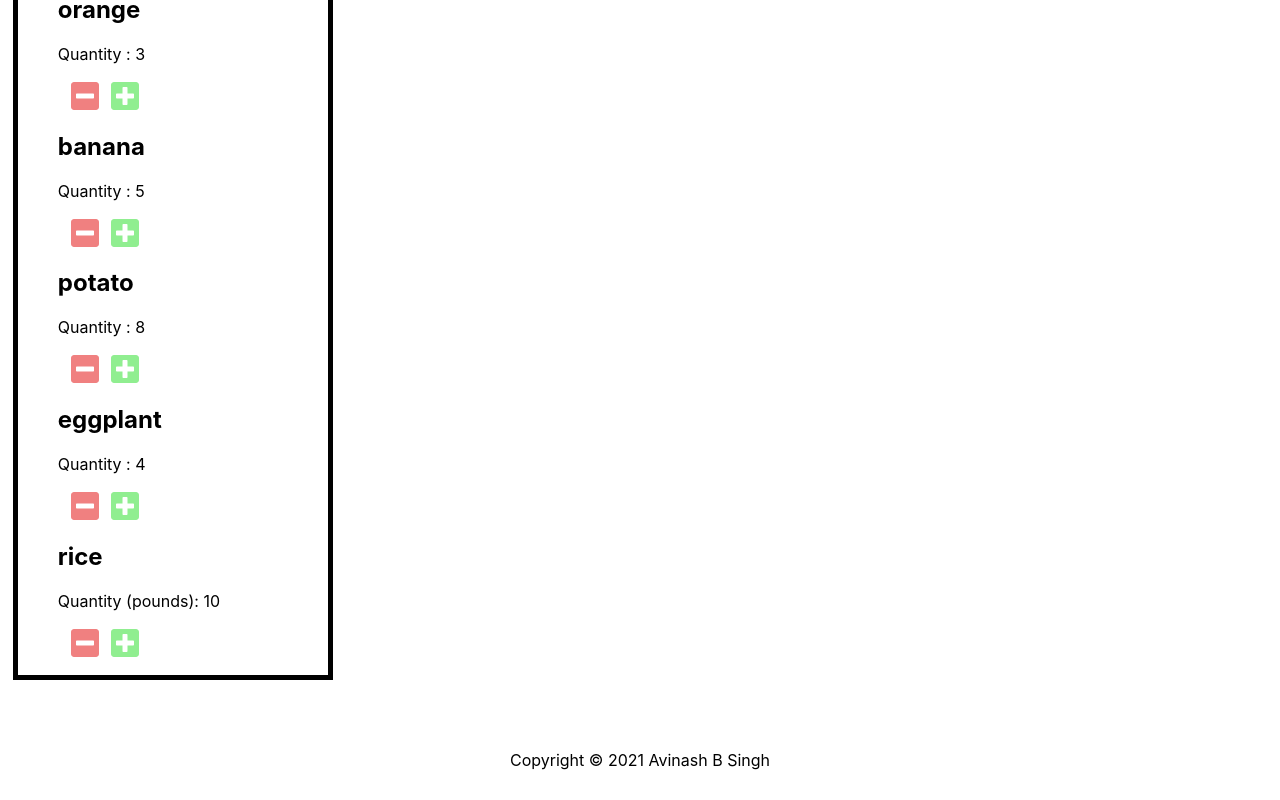
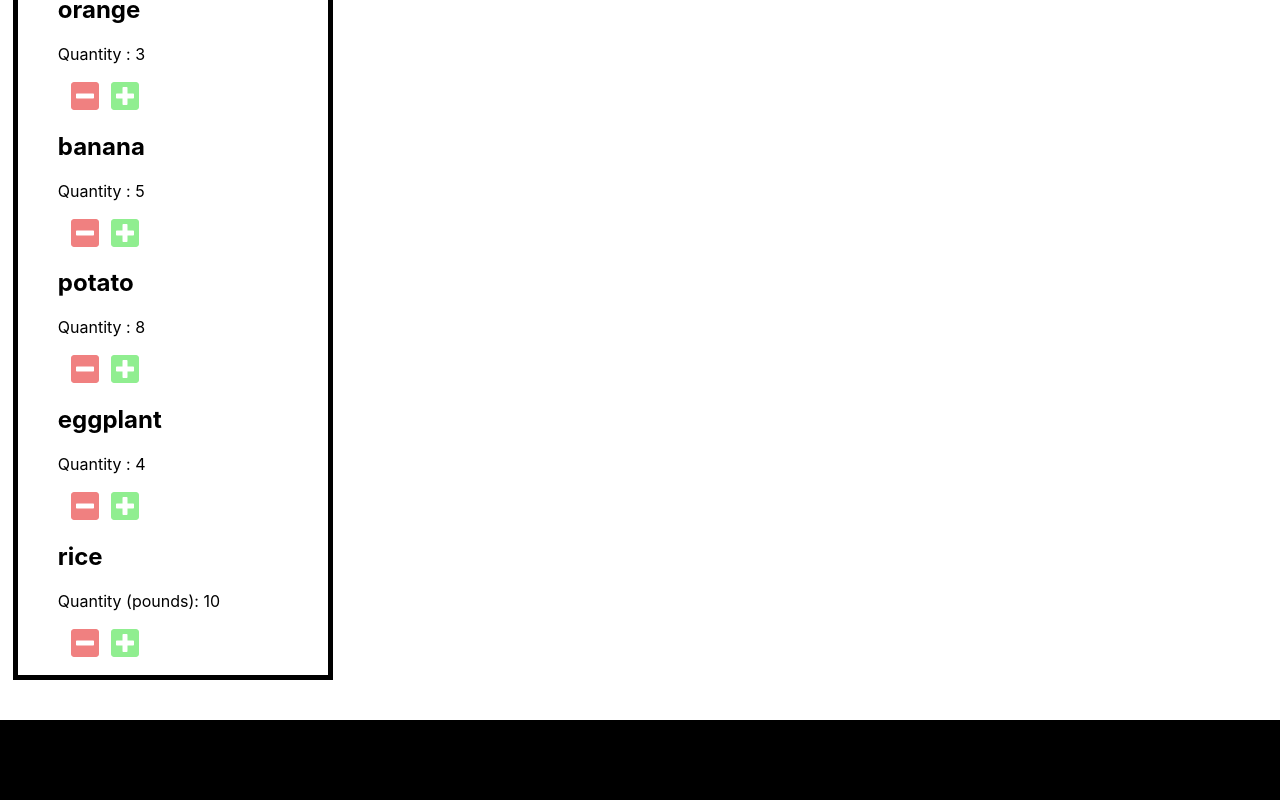
Before and after one commit to asingh9/recipeasy, a Next.js app: page / in a window 1280 px wide. Shown: the part 247-1047 px from the top of the page. Built offline with nearby package versions, Linux system fonts and the light colour scheme.

Commit message:
footer styling for dark mode

```diff
--- a/src/App.js
+++ b/src/App.js
@@ -18,7 +18,7 @@ function Header(props) {
 function Footer(props) {
   return (
     <footer className={styles.footer}>
-      <p>Copyright &copy; 2021 Avinash B Singh</p>
+      <p className={styles.text}>Copyright &copy; 2021 Avinash B Singh</p>
     </footer>
   )
 }
--- a/styles/App.module.css
+++ b/styles/App.module.css
@@ -5,6 +5,10 @@
 @media (prefers-color-scheme: dark) {
   .App {
     background-color: #282c34;
+  }
+
+  .text {
+    color: white;
   }
 }
 
@@ -25,7 +29,7 @@
 }
 
 .footer {
-  background-color: white;
+  background-color: black;
   min-height: 10vh;
   display: flex;
   align-items: center;
```
